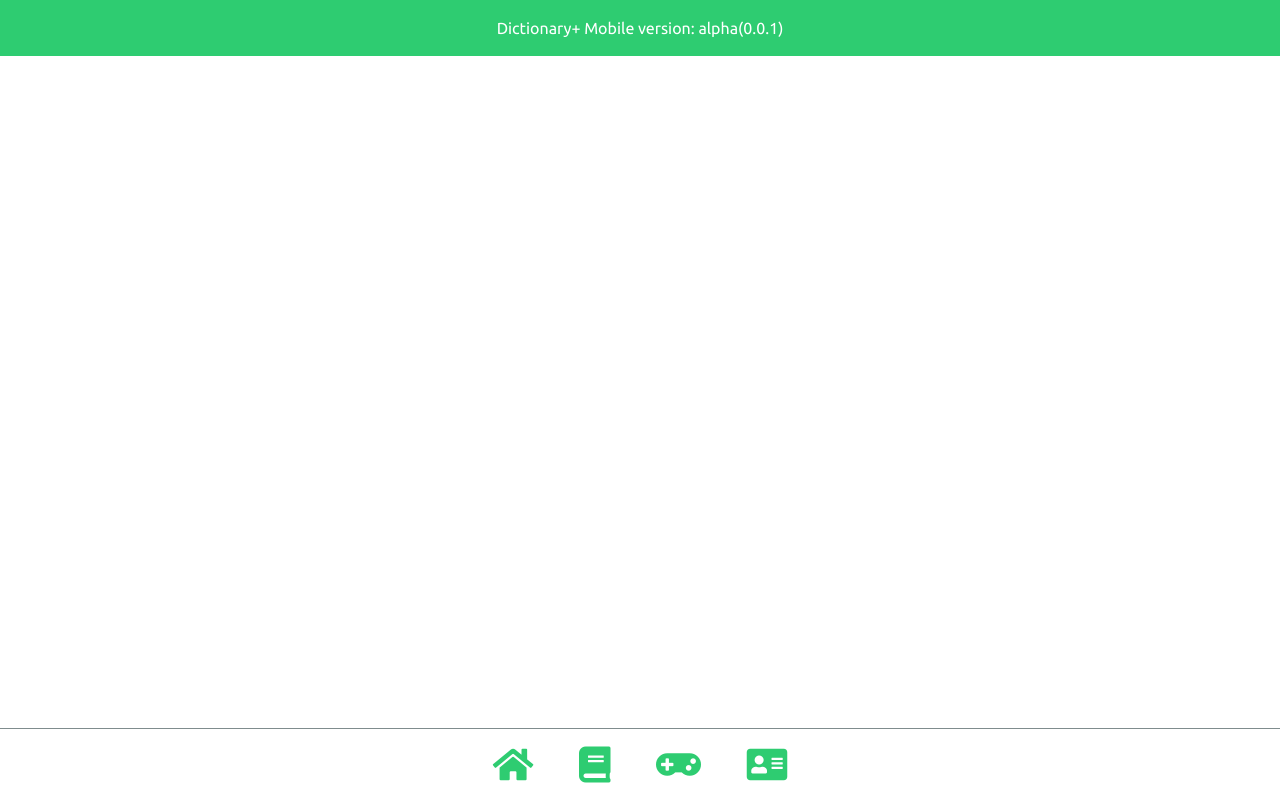
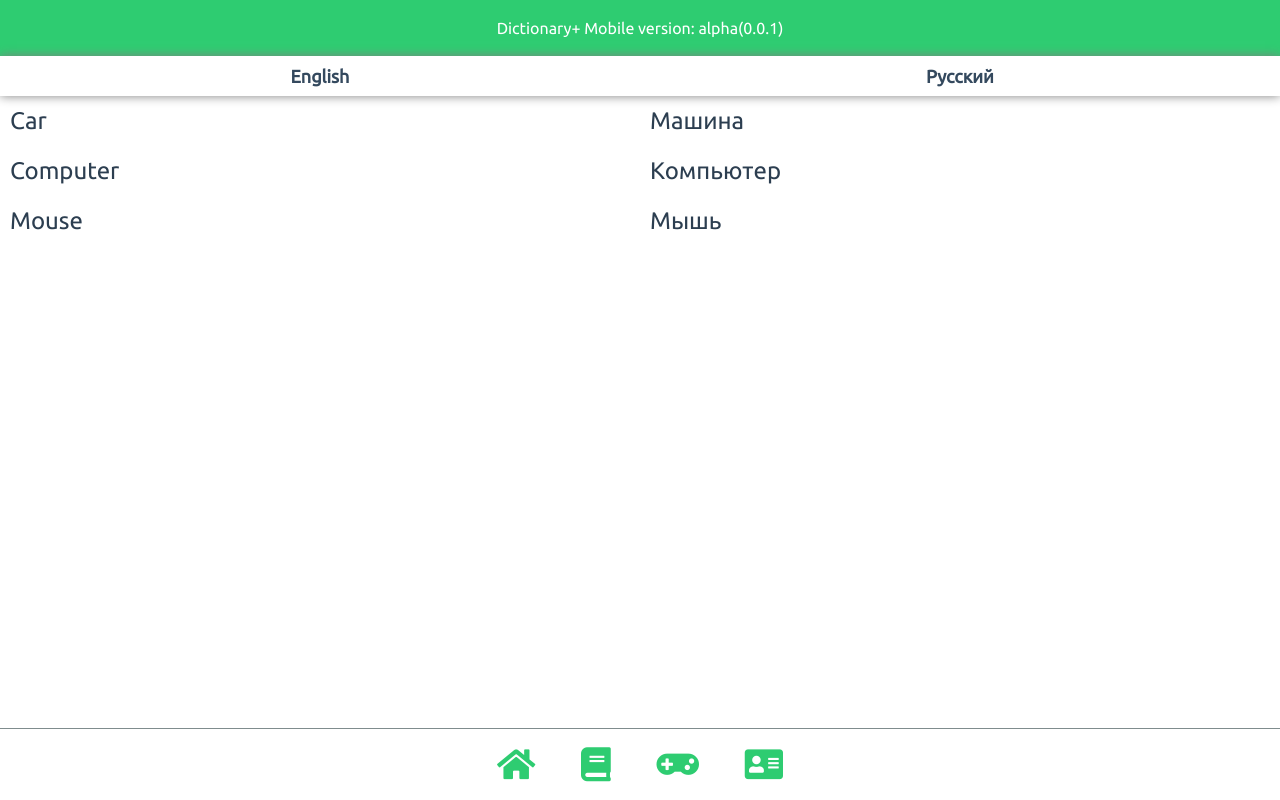
Before and after one commit to redjamhere/redjamhere.github.io, a plain HTML site: page index.html in a window 1280 px wide. Both pictures are taken after a click on the button 594 px from the left and 764 px from the top of the page. Drawn offline with nearby package versions, Linux system fonts and the light colour scheme.

Commit message:
'adding_dic'

```diff
--- a/components/dictionary.html
+++ b/components/dictionary.html
@@ -1,3 +1,30 @@
 <div class="dictionary">
-
+  <div class="tbl-header">
+    <table cellpadding="0" cellspacing="0" border="0">
+      <thead>
+        <tr>
+          <th>English</th>
+          <th>Русский</th>
+        </tr>
+      </thead>
+    </table>
+  </div>
+  <div class="tbl-content">
+    <table cellpadding="0" cellspacing="0" border="0">
+        <tbody>
+          <tr>
+            <td>Car</td>
+            <td>Машина</td>
+          </tr>
+          <tr>
+            <td>Computer</td>
+            <td>Компьютер</td>
+          </tr>
+          <tr>
+            <td>Mouse</td>
+            <td>Мышь</td>
+          </tr>
+        </tbody>
+      </table>
+    </div>
 </div>
--- a/css/style.css
+++ b/css/style.css
@@ -74,7 +74,7 @@ footer {
 }
 
 .footer button {
-  font-size: 36px;
+  font-size: 34px;
   border: 0;
   background: 0;
   margin: 0 15px 0 15px;
@@ -85,3 +85,27 @@ footer {
 .footer button:active {
   font-size: 30px;
 }
+
+.dictionary table {
+  width:100%;
+  table-layout: fixed;
+}
+
+.tbl-header {
+  height: 40px;
+  display: flex;
+  align-items: center;
+  box-shadow: 0 0 10px gray;
+}
+
+.tbl-header th {
+  font-size: 18px;
+  color: #34495e;
+}
+
+.tbl-content td{
+  font-size: 24px;
+  padding-left: 10px;
+  height: 50px;
+  color: #2c3e50;
+}
```
